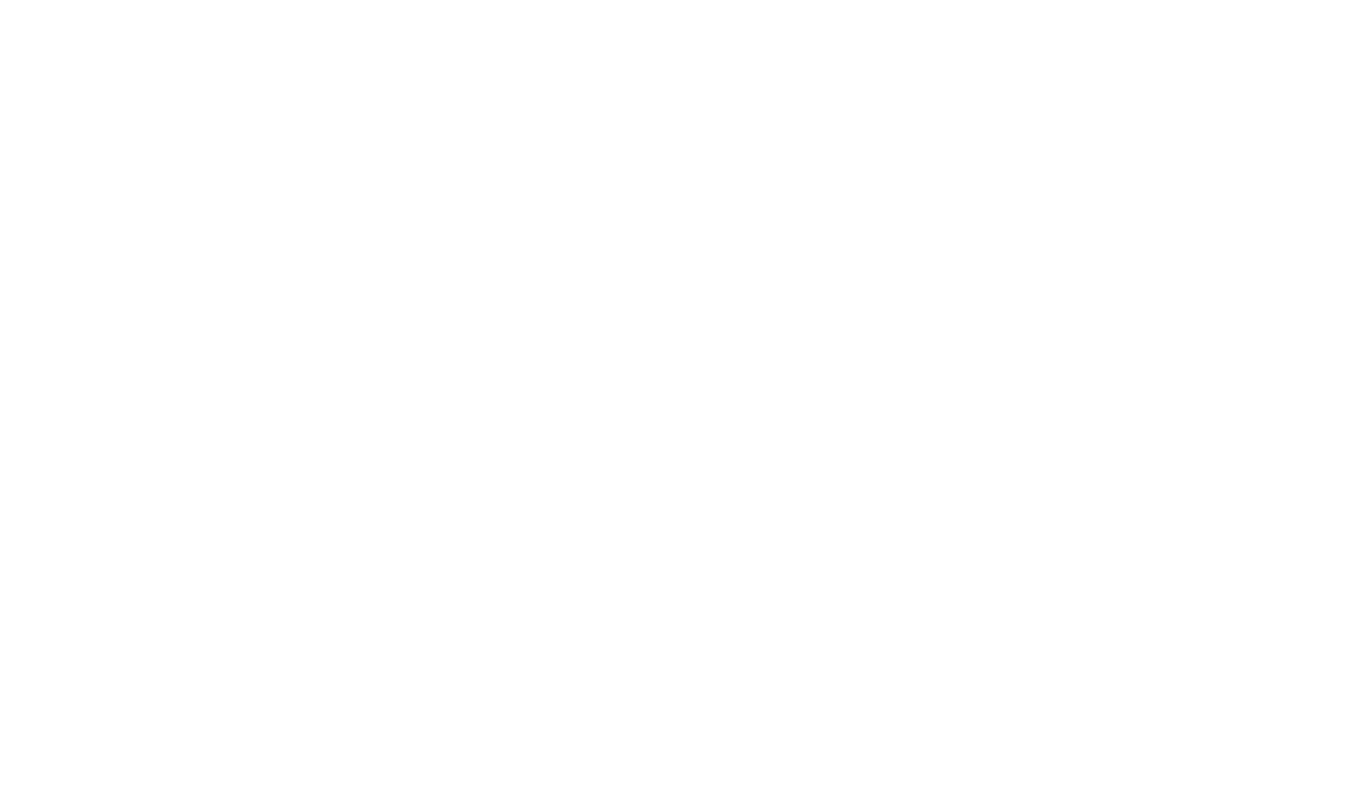
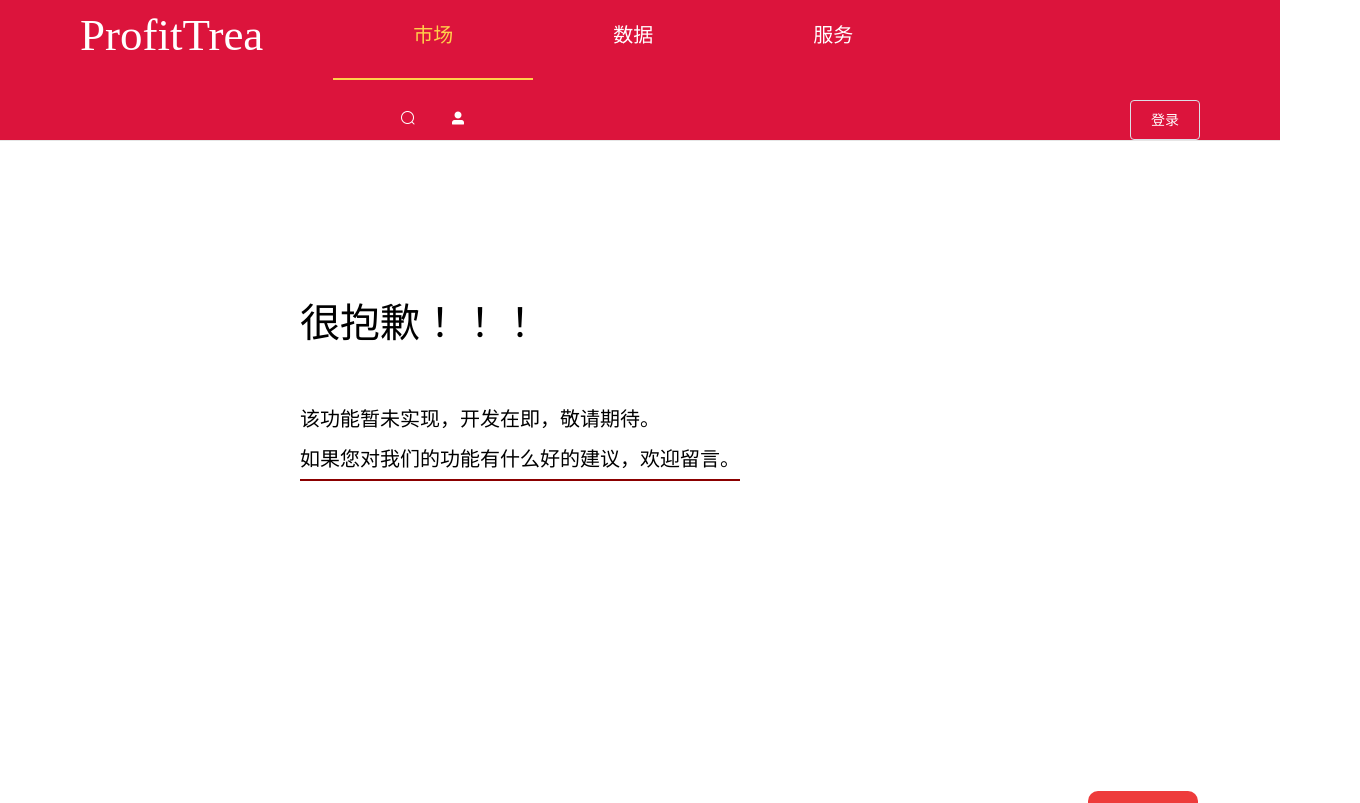
Before and after one commit to 1284496419/ProfitTrea-Font, a Vue app: page /#/error in a window 1280 px wide. Shown: the top 803 px of the page, 1360 px wide, since content can reach past the window. Built offline with nearby package versions, Linux system fonts and the light colour scheme; the HTML template or start-up script is replaced by a standard one.

Commit message:
feat:404页面初步设计完成
初步完成404页面的布局和静态文字填入

```diff
--- /dev/null
+++ b/src/components/error/content.vue
@@ -0,0 +1,34 @@
+<template>
+  <div class="content">
+    <div class="about">
+      <span id='e-title'>很抱歉！！！</span>
+      <p id='e-content'>该功能暂未实现，开发在即，敬请期待。<br/>
+      如果您对我们的功能有什么好的建议，欢迎留言。</p>
+    </div>
+    <div></div>
+  </div>
+</template>
+
+<script>
+</script>
+
+<style>
+  .content{
+    font-size: 20px;
+    width: 100%;
+    height: 600px;
+  }
+  #e-title{
+    font-size: 40px;
+    color: #000000;
+  }
+  #e-content{
+    margin-top: 50px;
+    line-height: 40px;
+  }
+  .about{
+    margin: 150px 0 0 300px;
+    border-bottom: 2px solid #8B0000;
+    display: inline-block;
+  }
+</style>
--- a/src/components/topbar.vue
+++ b/src/components/topbar.vue
@@ -39,7 +39,7 @@ export default {
       console.log(key, keyPath)
     },
     login () {
-      this.$router.push({ path: '/login' })
+      this.$router.push({ path: '/error' })
     }
   }
 }
--- a/src/router/index.js
+++ b/src/router/index.js
@@ -2,7 +2,7 @@ import Vue from 'vue'
 import VueRouter from 'vue-router'
 import Index from '../views/index.vue'
 import Login from '../views/login.vue'
-
+import Error from '../views/error.vue'
 Vue.use(VueRouter)
 
 const routes = [
@@ -23,6 +23,11 @@ const routes = [
     path: '/login',
     name: 'login',
     component: Login
+  },
+  {
+    path: '/error',
+    name: 'error',
+    component: Error
   }
 ]
 
--- a/src/views/About.vue
+++ /dev/null
@@ -1,5 +0,0 @@
-<template>
-  <div class="about">
-    <h1>This is an about page</h1>
-  </div>
-</template>
--- /dev/null
+++ b/src/views/error.vue
@@ -0,0 +1,24 @@
+<template>
+  <div class="error">
+    <topbar/>
+    <Content></Content>
+    <Footer></Footer>
+  </div>
+</template>
+
+<script>
+import topbar from '@/components/topbar.vue'
+import Content from '@/components/error/content.vue'
+import Footer from '@/components/Footer.vue'
+export default {
+  name: 'error',
+  components: {
+    topbar,
+    Content,
+    Footer
+  }
+}
+</script>
+
+<style>
+</style>
```
Also changed, not shown: src/components/HelloWorld.vue (deleted, +0 -59 lines).
